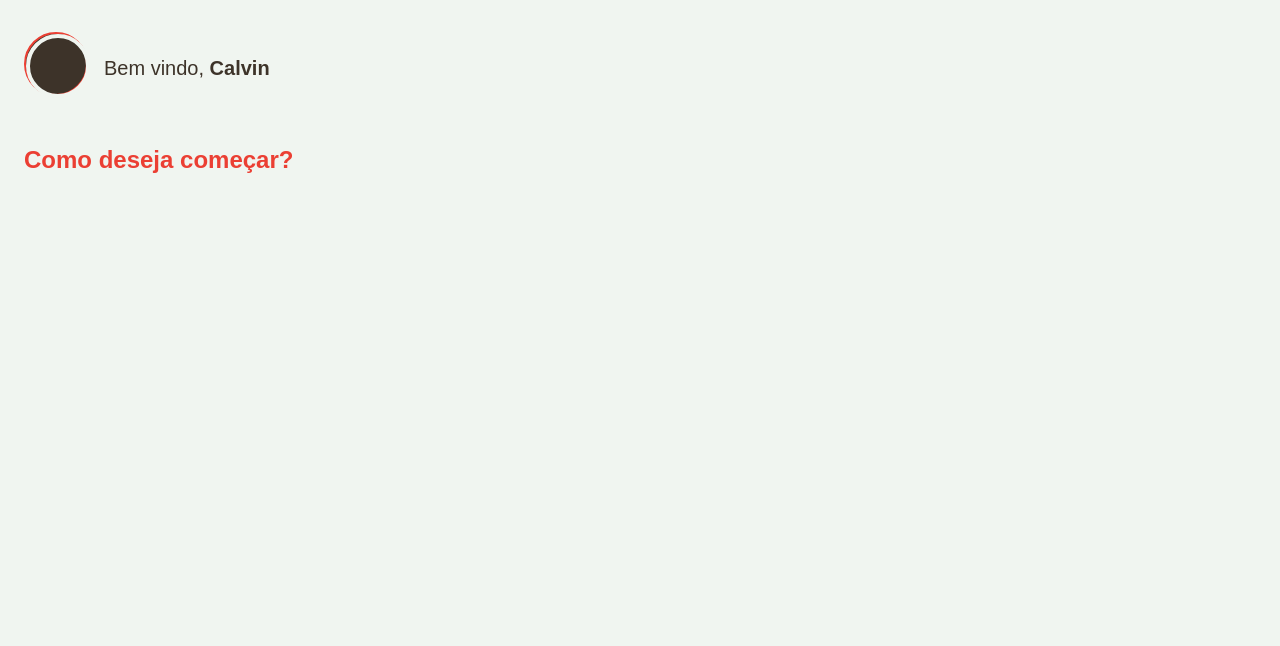
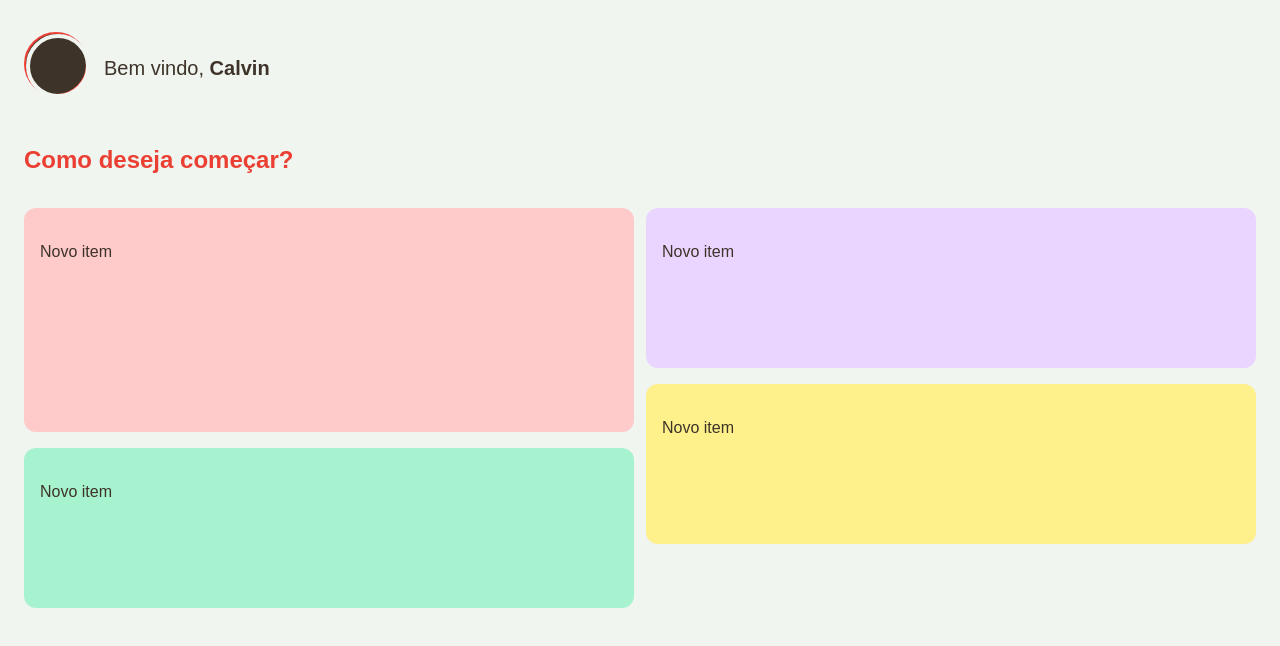
Before and after one commit to calvinsteixeira/stocksavor, a Next.js app: page / in a window 1280 px wide. Shown: the top 646 px of the page. Built offline with nearby package versions, Linux system fonts and the light colour scheme.

Commit message:
Feat: Estrutura inicial de menus

```diff
--- a/app/page.tsx
+++ b/app/page.tsx
@@ -22,7 +22,20 @@ export default function Home() {
             Bem vindo, <span className="font-semibold">Calvin</span>
           </h1>
         </div>
-        <h2 className='mt-12 text-2xl font-extrabold text-primary'>Como deseja começar?</h2>
+        <div className="space-y-8">
+          <h2 className="mt-12 text-2xl font-extrabold text-primary">Como deseja começar?</h2>
+          <div className="grid grid-cols-2 gap-3">
+            <div className='space-y-4'>
+              <div className="rounded-xl h-[14rem] px-4 py-8 bg-red-200">Novo item</div>
+              <div className="rounded-xl h-[10rem] px-4 py-8 bg-emerald-200">Novo item</div>
+            </div>
+            <div className='space-y-4'>
+              <div className="rounded-xl h-[10rem] px-4 py-8 bg-purple-200">Novo item</div>
+              <div className="rounded-xl h-[10rem] px-4 py-8 bg-yellow-200">Novo item</div>
+            </div>
+          </div>
+        </div>
+
         {/* <div>
           <Components.StockStatusChart data={StockStatusChartData} />
         </div> */}
```
